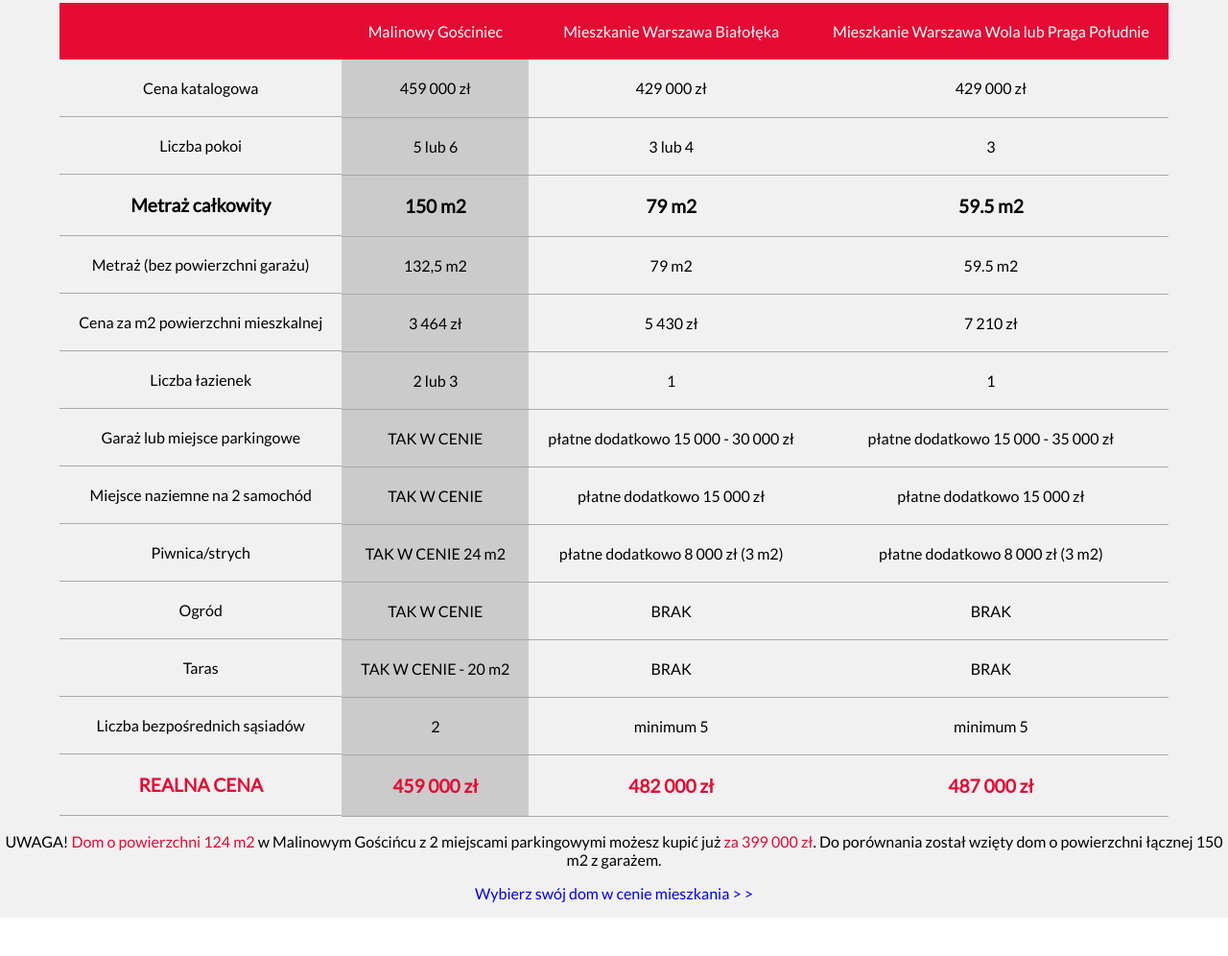
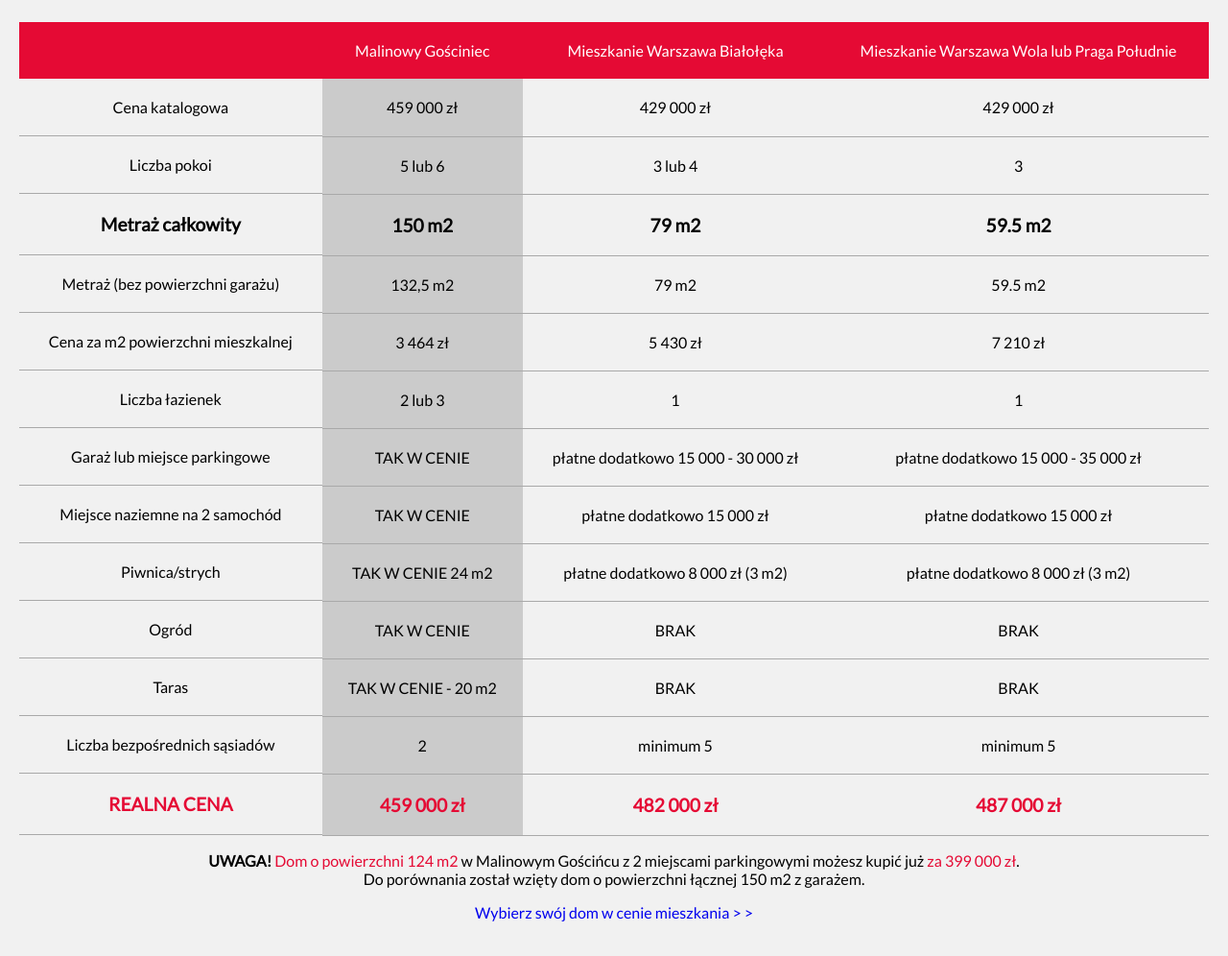
Before and after one commit to Schkar/Malinowy, a website: page index.html in a window 1280 px wide. Shown: the part 1257-2253 px from the top of the page at 96% size. Before the commit the page ends 2213 px from the top, so only its background shows below. Drawn offline with Linux system fonts and the light colour scheme.

Commit message:
Poprawione kilka elementów z tabeli

```diff
--- a/index.html
+++ b/index.html
@@ -105,7 +105,8 @@
           </div>
         </div>
       </section>
-      <section class="grid_container fullscreen table_background">
+      <section class="table_background">
+        <div class="grid_container">
           <div class="row table_container">
             <h2 class="col-xs-12">Dom w cenie mieszkania? Zobacz porównanie</h2>
             <table class="table_main">
@@ -235,9 +236,10 @@
                 </tr>
               </tbody>
             </table>
-          <p class="table_text"><span class="table_black_text">UWAGA!</span> <span class="table_red_text">Dom o powierzchni 124 m2</span> w Malinowym Gościńcu z 2 miejscami parkingowymi możesz kupić już <span class="table_red_text">za 399 000 zł</span>. Do porównania został wzięty dom o powierzchni łącznej 150 m2 z garażem.
+            <p class="table_text"><strong>UWAGA!</strong><span class="table_red_text"> Dom o powierzchni 124 m2</span> w Malinowym Gościńcu z 2 miejscami parkingowymi możesz kupić już <span class="table_red_text">za 399 000 zł</span>. <br>Do porównania został wzięty dom o powierzchni łącznej 150 m2 z garażem.
               <p><a class="house_choose_link" href="#" target="_self">Wybierz swój dom w cenie mieszkania > ></a> </p>
             </p>
+          </div>
         </div>
       </section>
       <section class="row"></section>
--- a/scss/modules/_table.scss
+++ b/scss/modules/_table.scss
@@ -4,8 +4,12 @@
         text-align: center;
         margin: 0 auto;
         display: table;
+        padding: 20px;
         h2{
-            font-size: 2em;
+            font-size: 1.3em;
+            @include phone{
+                font-size: 2em;
+            }
             color: black;
         }
         .table_main{
@@ -14,6 +18,7 @@
             box-sizing: border-box;
             border-spacing: 0px;
             margin: 0 auto;
+            width: 100%;
             thead{
                 th{
                     background-color: #e50a34;
@@ -76,9 +81,6 @@
                 }
             }
         }
-        .table_black_text{
-            color: black;
-        }
         .table_red_text{
             color: #e50a34;
         }
```
Also changed, not shown: css/main.css. Lines whose indentation alone changed are shown as unchanged.
